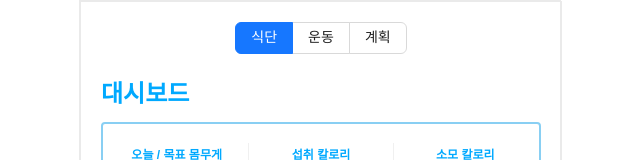
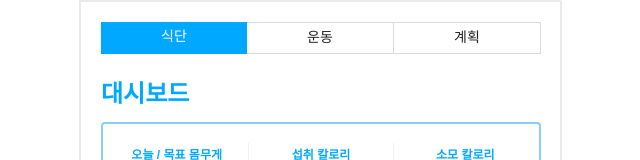
Before and after one commit to elice-cookcook/eatnfit, a React (Vite) app in the folder eatnfit-FE/: page /main in a window 1280 px wide. Shown: the top 160 px of the page, without its empty margins (320-960 px from the left). Built offline with nearby package versions, Linux system fonts and the light colour scheme; a web font is replaced by a local one.

Commit message:
Design : modify design MainRadioButton

```diff
--- a/eatnfit-FE/src/components/MainRadioButton/MainRadioButton.tsx
+++ b/eatnfit-FE/src/components/MainRadioButton/MainRadioButton.tsx
@@ -1,5 +1,6 @@
 import { Radio } from "antd";
 import { useNavigate } from "react-router-dom";
+import { RadioWrapper } from "./styles";
 
 type MainRadioButtonType = {
   defaultValue: string;
@@ -7,6 +8,7 @@ type MainRadioButtonType = {
 export default function MainRadioButton({ defaultValue }: MainRadioButtonType) {
   const navigate = useNavigate();
   return (
+    <RadioWrapper>
       <Radio.Group defaultValue={defaultValue} buttonStyle="solid">
         <Radio.Button
           value="food"
@@ -33,5 +35,6 @@ export default function MainRadioButton({ defaultValue }: MainRadioButtonType) {
           계획
         </Radio.Button>
       </Radio.Group>
+    </RadioWrapper>
   );
 }
--- a/eatnfit-FE/src/components/MainRadioButton/styles.ts
+++ b/eatnfit-FE/src/components/MainRadioButton/styles.ts
@@ -1,8 +1,21 @@
-import { Radio } from "antd";
 import styled from "styled-components";
 
-export const StyledRadio = styled(Radio.Button)`
-.ant-radio-button-wrapper-checked {
-    background: red !important;
-}
+export const RadioWrapper = styled.div`
+  width: 100%;
+
+  .ant-radio-group {
+    display: flex !important;
+  }
+  .ant-radio-button-wrapper {
+    flex-grow: 1;
+    text-align: center;
+    border-radius: 0;
+  }
+
+  .ant-radio-button-wrapper-checked {
+    flex-grow: 1;
+    text-align: center;
+    background-color: #00a9ff !important;
+    border: none;
+  }
 `;
```
Also changed, not shown: 2 other files (tests, documents, lock files or other folders). Lines whose indentation alone changed are shown as unchanged.
